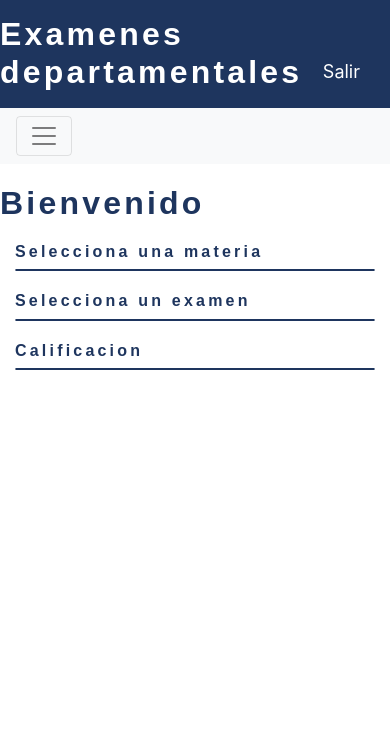
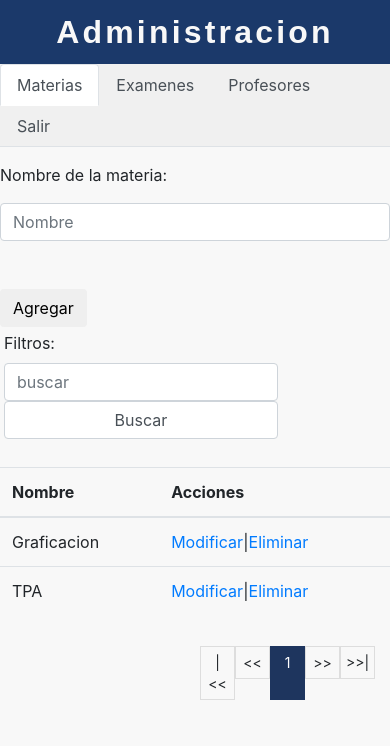
Before and after one commit to AngelTorres96/examenes, a PHP site: page /profesor/index.php in a window 390 px wide. Shown: the top 746 px of the page. Run offline with PHP 8.4, Linux system fonts and the light colour scheme; a user stored in the database is signed in; data comes from the database, SQL or seed files in the repository; some libraries are stand-ins or nearby versions; some web fonts are replaced.

Commit message:
registro y login de profesores

```diff
--- /dev/null
+++ b/profesor/index.php
@@ -0,0 +1,465 @@
+<?php
+  session_start();
+  if (session_status() === PHP_SESSION_ACTIVE && $_SESSION['profesor']!="") {
+
+  }else{
+  	header("Location: login.php");
+  	exit();
+  }
+ ?>
+ <!DOCTYPE html>
+ <html lang="en">
+
+ <head>
+     <meta charset="UTF-8">
+     <meta name="viewport" content="width=device-width, initial-scale=1.0">
+     <meta http-equiv="X-UA-Compatible" content="ie=edge">
+     <link rel="stylesheet" href="../css/bootstrap.min.css">
+     <!--<link rel="stylesheet" href="../css/administracion.css">-->
+
+
+     <link rel="stylesheet" href="../css/main.css">
+     <title>Administración</title>
+ </head>
+
+ <body style="background: #f8f8f8">
+
+     <!--Barra superior-->
+     <div style="background: rgb(27, 57, 106); height: 4em; display: flex; justify-content: center; align-items: center;">
+         <h1 style="color:#f8f8f8">Administracion</h1>
+     </div>
+
+     <!--Navegacion de secciones-->
+     <ul class="nav nav-tabs sticky-top" id="myTab" role="tablist" style="background: #f0f0f0;">
+         <li class="nav-item">
+             <a class="nav-link active list-group-item-action" id="proyectos-tab" data-toggle="tab" href="#proyectos"
+                 role="tab" aria-controls="home" aria-selected="false">Materias</a>
+         </li>
+         <li class="nav-item">
+             <a class="nav-link list-group-item-action" id="investigadores-tab" data-toggle="tab" href="#investigadores"
+                 role="tab" aria-controls="profile" aria-selected="false">Examenes</a>
+         </li>
+         <li class="nav-item">
+             <a class="nav-link list-group-item-action" id="profesores-tab" data-toggle="tab" href="#profesores"
+                 role="tab" aria-controls="profile" aria-selected="false">Profesores</a>
+         </li>
+         <li class="nav-item"><a class="nav-link list-group-item-action" href='../function/cerrar.php'>Salir</a></li>
+     </ul>
+
+     <!--seccion de gestion-->
+     <div class="tab-content" id="myTabContent" style="margin-top:1em;">
+         <!--Seccion de proyectos-->
+         <div class="tab-pane fade show active" id="proyectos" role="tabpanel" aria-labelledby="proyectos-tab">
+             <div class="row">
+                 <div class="col-lg-4">
+                   <form class="formulario" id="form" method="post">
+                     <p>Nombre de la materia: </p>
+                     <input type="text" class="form-control" name="materia" value="" placeholder="Nombre"><br><br>
+                     <button class="btn" name="login" onclick="insertarMateria()">Agregar</button>
+                   </form>
+                 </div>
+                 <div class="col-lg-8">
+                     <form class="form-inline">
+                         <div class="form-group" style="margin:1%;">
+                             <label for="in_palabra_proyecto">Filtros:</label>
+                             <input id="in_palabra_proyecto" type="text" placeholder="buscar" class="form-control mx-sm-3">
+                             <button id="tbn_refrescar_filtros_proyectos" type="button" class="form-control mx-sm-3" onclick="buscarMateria()">Buscar</button>
+                         </div>
+                     </form>
+                     <br>
+                     <table class="table">
+                        <thead>
+                          <tr>
+
+                            <th scope="col">Nombre</th>
+                            <th scope="col">Acciones</th>
+                          </tr>
+                        </thead>
+                        <tbody id="filas">
+
+                        </tbody>
+                      </table>
+                      <div class="paginador">
+                        <ul id="paginas" style="list-style: none; ">
+
+                          <!--<li><a href="#">|<<</a></li>
+                          <li><a href="#"><<</a></li>
+                          <li class="pageSelected">1</li>
+
+                          <li><a href="#">>></a></li>
+                          <li><a href="#">>>|</a></li>-->
+                        </ul>
+                      </div>
+                 </div>
+             </div>
+             <div class="container" style="margin-top:1em;">
+                 <div id="contenedor_proyectos" class="row">
+
+                 </div>
+             </div>
+         </div>
+
+         <!--Seccion de investigadores-->
+         <div class="tab-pane fade" id="investigadores" role="tabpanel" aria-labelledby="investigadores-tab">
+           <div class="row">
+               <div class="col-lg-4">
+                 <form class="formulario" action="" method="post">
+                   <p>Nombre del examen: </p>
+                   <input type="text" class="form-control" name="examen" value="" placeholder="Nombre"><br><br>
+                   <button type="submit" class="btn" name="login">Agregar</button>
+                 </form>
+               </div>
+               <div class="col-lg-8">
+                   <form class="form-inline">
+                       <div class="form-group" style="margin:1%;">
+                           <label for="in_palabra_proyecto">Filtros:</label>
+                           <input id="in_palabra_proyecto" type="text" placeholder="buscar" class="form-control mx-sm-3">
+                           <button id="tbn_refrescar_filtros_proyectos" type="button" class="form-control mx-sm-3">Buscar</button>
+                       </div>
+                   </form>
+                   <br>
+                   <table class="table">
+                      <thead class="">
+                        <tr>
+                          <th scope="col">id</th>
+                          <th scope="col">Nombre</th>
+                          <th scope="col">Preguntas</th>
+                          <th scope="col">Modificar</th>
+                          <th scope="col">Eliminar</th>
+                        </tr>
+                      </thead>
+                      <tbody>
+                        <tr>
+                          <th scope="row">1</th>
+                          <td>Mark</td>
+                          <td>Otto</td>
+                          <td>@mdo</td>
+                          <td>Eliminar</td>
+                        </tr>
+                        <tr>
+                          <th scope="row">2</th>
+                          <td>Jacob</td>
+                          <td>Thornton</td>
+                          <td>@fat</td>
+                          <td>Eliminar</td>
+                        </tr>
+                        <tr>
+                          <th scope="row">3</th>
+                          <td>Larry</td>
+                          <td>the Bird</td>
+                          <td>@twitter</td>
+                          <td>Eliminar</td>
+                        </tr>
+                      </tbody>
+                    </table>
+               </div>
+           </div>
+           <div class="container" style="margin-top:1em;">
+               <div id="contenedor_proyectos" class="row">
+
+               </div>
+           </div>
+         </div>
+
+         <div class="tab-pane fade" id="profesores" role="tabpanel" aria-labelledby="profesores-tab">
+             <div class="row">
+
+                 <div class="col-lg-12">
+                     <form class="form-inline">
+                         <div class="form-group" style="margin:1%;">
+                             <label for="in_palabra_proyecto">Filtros:</label>
+                             <input id="busca_profe" type="text" placeholder="buscar" class="form-control mx-sm-3">
+                             <button id="tbn_refrescar_filtros_proyectos" type="button" class="form-control mx-sm-3">Buscar</button>
+                         </div>
+                     </form>
+                     <br>
+
+
+                                          <div class="container">
+                                            <div class="row">
+                                              <div class="col-sm">
+                                                <div id="rbusqueda"></div>
+                                              </div>
+                                            </div>
+                                            <div class="row">
+                                              <div class="col-sm">
+                                                 Profesores candidatos
+                                                <table class="table">
+                                                   <thead>
+                                                     <tr>
+                                                       <th scope="col">id</th>
+                                                       <th scope="col">Nombre</th>
+                                                       <th scope="col">Correo</th>
+                                                       <th scope="col">Acciones</th>
+                                                     </tr>
+                                                   </thead>
+
+
+                                                   <tbody id="filas1">
+
+                                                   </tbody>
+                                                 </table>
+                                              </div>
+
+                                              <div class="col-sm">
+                                                Profesores autorizados
+                                                <table class="table">
+                                                   <thead>
+                                                     <tr>
+                                                       <th scope="col">id</th>
+                                                       <th scope="col">Nombre</th>
+                                                       <th scope="col">Correo</th>
+                                                       <th scope="col">Acciones</th>
+                                                     </tr>
+                                                   </thead>
+                                                   <tbody id="filas2">
+
+                                                   </tbody>
+                                                 </table>
+                                              </div>
+                                            </div>
+                                          </div>
+
+
+
+
+
+
+                      <div class="paginador">
+                        <ul id="paginas" style="list-style: none; ">
+
+                          <!--<li><a href="#">|<<</a></li>
+                          <li><a href="#"><<</a></li>
+                          <li class="pageSelected">1</li>
+
+                          <li><a href="#">>></a></li>
+                          <li><a href="#">>>|</a></li>-->
+                        </ul>
+                      </div>
+                 </div>
+             </div>
+             <div class="container" style="margin-top:1em;">
+                 <div id="contenedor_proyectos" class="row">
+
+                 </div>
+             </div>
+         </div>
+     </div>
+
+
+      <!-- Modal -->
+      <div class="modal fade" id="eliminar" tabindex="-1" role="dialog" aria-labelledby="exampleModalLabel" aria-hidden="true">
+        <div class="modal-dialog" role="document">
+          <div class="modal-content">
+            <div class="modal-header">
+              <h5 class="modal-title" id="exampleModalLabel">Confirmacion</h5>
+              <button type="button" class="close" data-dismiss="modal" aria-label="Close">
+                <span aria-hidden="true">&times;</span>
+              </button>
+            </div>
+            <div class="modal-body">
+              Está seguro que desea borrar: <span id="dato"></span>
+            </div>
+            <div class="modal-footer">
+              <button type="button" class="btn btn-secondary" data-dismiss="modal">Cancelar</button>
+              <button type="button" class="btn btn-primary" onclick="confirmDelete()">Aceptar</button>
+            </div>
+          </div>
+        </div>
+      </div>
+      <!-- Modal -->
+      <div class="modal fade" id="modificar" tabindex="-1" role="dialog" aria-labelledby="exampleModalLabel" aria-hidden="true">
+        <div class="modal-dialog" role="document">
+          <div class="modal-content">
+            <div class="modal-header">
+              <h5 class="modal-title" id="exampleModalLabel">Confirmacion</h5>
+              <button type="button" class="close" data-dismiss="modal" aria-label="Close">
+                <span aria-hidden="true">&times;</span>
+              </button>
+            </div>
+            <div class="modal-body">
+              <form class="">
+                <p>Nuevo nombre</p>
+                <input class="form-control" id="nuevo_nombre" type="text" name="nombre" value="">
+
+
+              </form>
+            </div>
+            <div class="modal-footer">
+              <button type="button" class="btn btn-secondary" data-dismiss="modal">Cancelar</button>
+              <button type="button" class="btn btn-primary" onclick="actualizarMateria()">Aceptar</button>
+            </div>
+          </div>
+        </div>
+      </div>
+     <!--Moda de confirmacion-->
+     <div class="modal fade" id="confirmacion">
+         <div class="modal-dialog modal-dialog-centered">
+             <div class="modal-content">
+                 <div class="modal-header">
+                     <h3 id="text_titulo_confirmacion" class="modal-title">Confirmacion</h3>
+                     <button id="btn_cerrar" tyle="button" class="close" data-dismiss="modal" aria-hidden="true">&times;</button>
+                 </div>
+                 <div class="modal-body">
+                     <h4 id="text_confirmacion"> ¿Seguro que desea continuar? </h4>
+                 </div>
+                 <div class="modal-footer">
+                     <button id="btn_si" class="btn btn-lg btn-outline-danger">Si</button>
+                 </div>
+             </div>
+         </div>
+     </div>
+     <!--/Moda de confirmacion-->
+
+     <!--Modal de nuevo proyecto-->
+     <div class="modal fade" id="registrar_proyecto">
+         <div class="modal-dialog modal-lg">
+             <div class="modal-content">
+                 <!--Cabecera del modal-->
+                 <div class="modal-header">
+                     <h3 id="titulo_modal_proyecto" class="modal-title">Titulo P</h3>
+                     <button id="btn_cerrar_registrar_proyectos" tyle="button" class="close" data-dismiss="modal"
+                         aria-hidden="true">&times;</button>
+                 </div>
+                 <!--Cuerpo del modal-->
+                 <div class="modal-body">
+                     <div class="row">
+                         <div class="form-group col-lg-6 col-md-12">
+                             <label for="in_titulo_proyecto" class="font-weight-bold">Titulo</label>
+                             <input type="text" id="in_titulo_proyecto" class="form-control">
+                         </div>
+                         <div class="form-group col-lg-6 col-md-12">
+                             <label for="in_titulo_proyecto" class="font-weight-bold">Lider de proyecto</label>
+                             <select id="select_lider_proyecto_registro" class="custom-select">
+                                 <option value="" selected>Linea</option>
+                                 <option value="1">One</option>
+                             </select>
+                         </div>
+                     </div>
+                     <div class="row">
+                         <div class="col-lg-6 col-md-12">
+                             <label class="font-weight-bold">Imagen</label>
+                             <div class="input-group">
+                                 <label class="input-group-btn">
+                                     <span class="btn btn-outline-info">
+                                         Buscar&hellip; <input id="img_proyecto_ref" name="img_proyecto_ref" type="file" style="display: none;" accept="image/png, image/jpeg">
+                                     </span>
+                                 </label>
+                                 <input id="in_img_proyecto" type="text" class="form-control" readonly>
+                             </div>
+                         </div>
+                         <div class="form-group col-lg-6 col-md-12">
+                             <label for="select_linea_proyecto_registro" class="font-weight-bold">Linea de investigación</label>
+                             <select id="select_linea_proyecto_registro" class="custom-select">
+                                 <option value="" selected>Linea</option>
+                                 <option value="1">One</option>
+                             </select>
+                         </div>
+                     </div>
+                     <div class="row">
+                         <div class='col-md-6'>
+                             <div class="form-group">
+                                 <label for="fecha_inicio" class="font-weight-bold">Fecha inicio</label>
+                                 <div class='input-group date' id='fecha_inicio'>
+                                     <input id="in_fecha_inicio" type='text' class="form-control">
+                                     <span class="input-group-addon">
+                                         <span class="glyphicon glyphicon-calendar" aria-hidden="true"></span>
+                                     </span>
+                                 </div>
+                             </div>
+                         </div>
+                         <div class='col-md-6'>
+                             <div class="form-group">
+                                 <label for="fecha_fin" class="font-weight-bold">Fecha inicio</label>
+                                 <div class='input-group date' id='fecha_fin'>
+                                     <input id="in_fecha_fin" type='text' class="form-control">
+                                     <span class="input-group-addon">
+                                         <span class="glyphicon glyphicon-calendar" aria-hidden="true"></span>
+                                     </span>
+                                 </div>
+                             </div>
+                         </div>
+                     </div>
+                     <div class="row" style="margin:1em;">
+                         <div class="container col-sm-12">
+                             <div class="form-check">
+                                 <input id="check_financiado" class="form-check-input" type="checkbox" value="0">
+                                 <label class="form-check-label font-weight-bold mx-sm-3" for="check_financiado">Proyecto
+                                     financiado</label>
+                             </div>
+                         </div>
+                     </div>
+                     <div class="row">
+                         <div class="form-group col-sm-12">
+                             <label for="txt_resumen_proyecto" class="font-weight-bold">Resumen</label>
+                             <textarea class="form-control" id="txt_resumen_proyecto" rows="3"></textarea>
+                         </div>
+                     </div>
+                     <div class="row">
+                         <div class="form-group col-lg-6 col-md-12">
+                             <label for="select_colaboradores" class="font-weight-bold">Colaboradores</label>
+                             <select id="select_colaboradores" class="custom-select">
+                                 <option value="" selected>Linea</option>
+                                 <option value="1">One</option>
+                             </select>
+                         </div>
+                         <div class="form-group col-lg-6 col-md-12">
+                             <label for="lista_colaboradores" class="font-weight-bold">Colaboradores agregados</label>
+                             <ul id="lista_colaboradores" class="list-group">
+                                 <li class="list-group-item item list-group-item-success">Dapibus ac facilisis in<button id="" tyle="
+                                     button" class="close" aria-hidden="true">&times;</button></li>
+                             </ul>
+                         </div>
+                     </div>
+                     <!---
+                     <div class="row">
+                         <div class="form-group col-lg-6 col-md-12">
+                             <label for="select_publicaciones" class="font-weight-bold">Publicaciones</label>
+                             <select id="select_publicaciones" class="custom-select">
+                                 <option value="" selected>Linea</option>
+                                 <option value="1">One</option>
+                             </select>
+                         </div>
+                         <div class="form-group col-lg-6 col-md-12">
+                             <label for="lista_publicaciones" class="font-weight-bold">Publicaciones relacionadas</label>
+                             <ul id="lista_publicaciones" class="list-group">
+                                 <li class="list-group-item item list-group-item-success"">Dapibus ac facilisis in<button id="" tyle="
+                                     button" class="close" aria-hidden="true">&times;</button></li>
+                             </ul>
+                         </div>
+                     </div>
+                     <div class="row">
+                         <div class="form-group col-lg-6 col-md-12">
+                             <label for="select_congresos" class="font-weight-bold">Congresos</label>
+                             <select id="select_congresos" class="custom-select">
+                                 <option value="" selected>Linea</option>
+                                 <option value="1">One</option>
+                             </select>
+                         </div>
+                         <div class="form-group col-lg-6 col-md-12">
+                             <label for="lista_congresos" class="font-weight-bold">congresos relacionados</label>
+                             <ul id="lista_congresos" class="list-group">
+                                 <li class="list-group-item item list-group-item-success"">Dapibus ac facilisis in<button id="" tyle="
+                                     button" class="close" aria-hidden="true">&times;</button></li>
+                             </ul>
+                         </div>
+                     </div>
+                     -->
+                 </div>
+                 <!--Pie del modal-->
+                 <div class="modal-footer">
+                     <button id="btn_guardar_proyecto" class="btn btn-md btn-outline-success">Guardar</button>
+                 </div>
+             </div>
+         </div>
+     </div>
+     <!--/Modal de nuevo proyecto-->
+
+
+     <script src="../js/jquery-3.3.1.min.js"></script>
+     <script src="../js/bootstrap.min.js"></script>
+     <script src="https://cdn.jsdelivr.net/npm/sweetalert2@8"></script>
+     <script src="../js/admin/admin.js"></script>
+ </body>
+
+ </html>
--- a/templates/head.php
+++ b/templates/head.php
@@ -23,7 +23,7 @@
                 <li class="sidebar-brand">
                     <a class="nav-item nav-link" href="index.php"><i class="fas fa-home"></i></a>
                 </li>
-                <li>
+                <!--<li>
                     <a href="proyectos_linea.php">Proyectos</a>
                 </li>
                 <li>
@@ -34,7 +34,7 @@
                 </li>
                 <li>
                     <a href="anuncios.php">Anuncios</a>
-                </li>
+                </li>-->
                 <li>
                 </li>
             </ul>
```
Also changed, not shown: function/funciones_profesores/loginprofesor_bd.php (added, +21 -0 lines), profesor/login.php (added, +30 -0 lines), profesor/registro.php (added, +27 -0 lines), function/funciones_profesores/registrarse.php (added).
